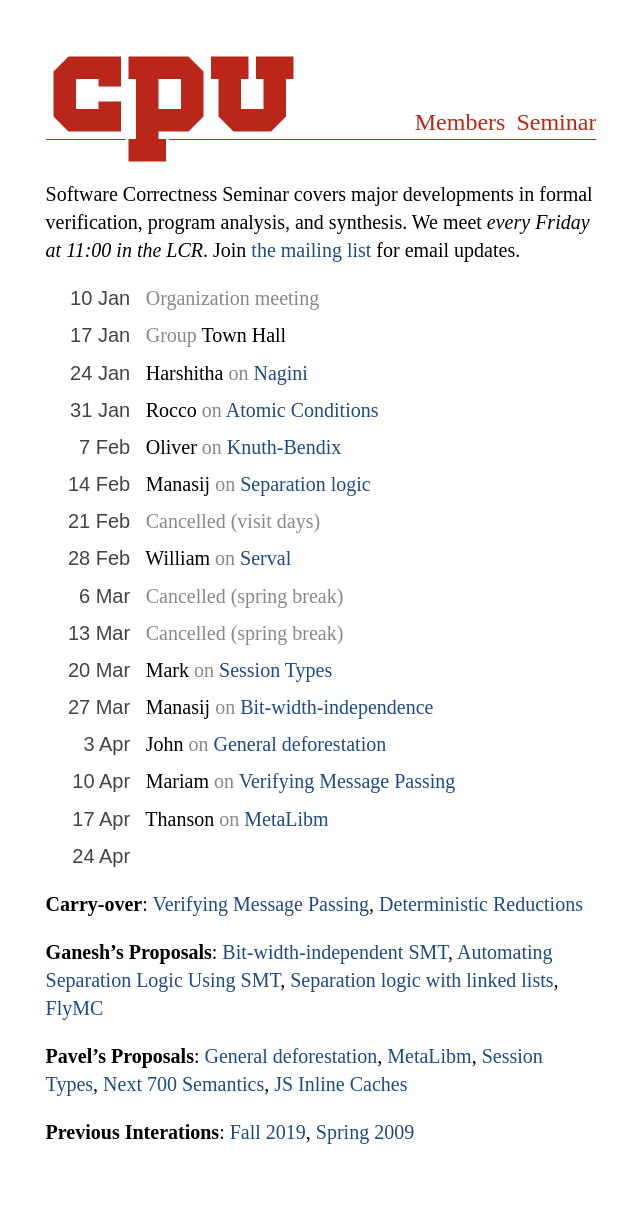
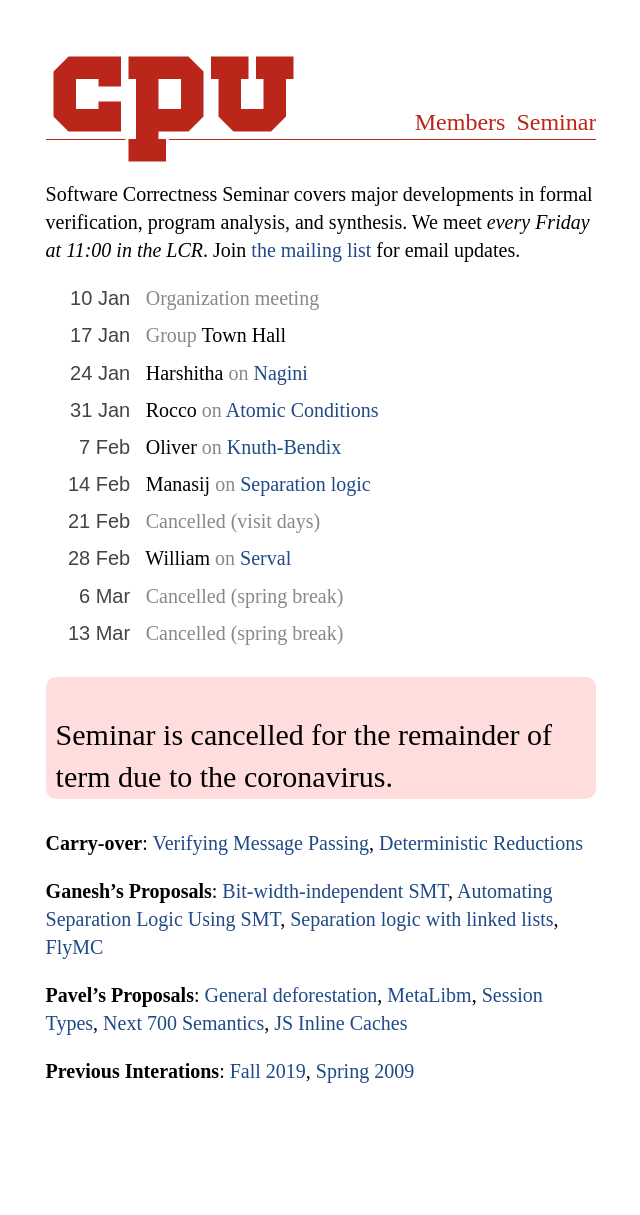
Before and after one commit to CPUtah/cputah.github.io, a Jekyll site: the page built from scs/index.md, in a window 1280 px wide. Shown: the whole page, without its empty margins (319-959 px from the left). Built offline with Jekyll 4.4.1, drawn with Linux system fonts in a browser that asks for light colours; after the commit the page ends 1154 px from its top, so only the background shows below that.

Commit message:
Shut it down

```diff
--- a/main.css
+++ b/main.css
@@ -51,3 +51,5 @@ header nav a:hover { color: #EF432A; text-decoration: underline; }
 .seminars { width: 100%; font-family: 'Helvetica Neue', serif; }
 .seminars td:nth-child(2) { text-align: right; }
 .seminars td:nth-child(3) { text-align: right; }
+
+.announce { background: #fdd; border-radius: 10px; padding: 37px 10px 1px; font-size: 150%;}
--- a/scs/index.md
+++ b/scs/index.md
@@ -20,12 +20,9 @@ for email updates.
 - **28 Feb** *William* on [Serval](https://unsat.cs.washington.edu/papers/nelson-serval.pdf)
 -  **6 Mar** Cancelled (spring break)
 - **13 Mar** Cancelled (spring break)
-- **20 Mar** *Mark* on [Session Types](https://arxiv.org/abs/1902.00544.pdf)
-- **27 Mar** *Manasij* on [Bit-width-independence](https://arxiv.org/pdf/1905.10434.pdf)
--  **3 Apr** *John* on [General deforestation](http://homepages.inf.ed.ac.uk/wadler/papers/deforest/deforest.ps)
-- **10 Apr** *Mariam* on [Verifying Message Passing](https://link.springer.com/chapter/10.1007/978-3-319-96142-2_23)
-- **17 Apr** *Thanson* on [MetaLibm](https://hal.archives-ouvertes.fr/hal-01513490/document)
-- **24 Apr**
+
+{: .announce }
+Seminar is cancelled for the remainder of term due to the coronavirus.
 
 **Carry-over**:
 [Verifying Message Passing](https://link.springer.com/chapter/10.1007/978-3-319-96142-2_23),
```
